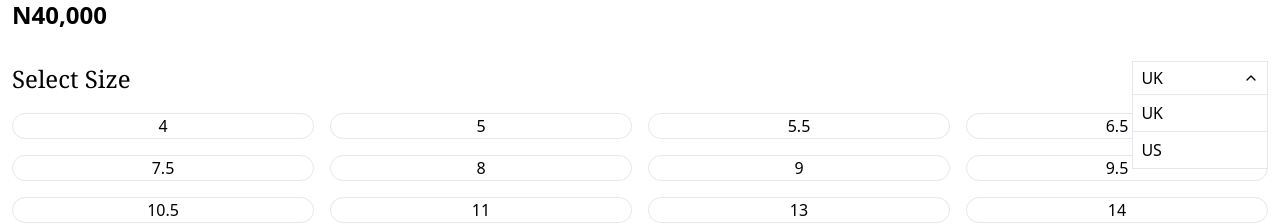
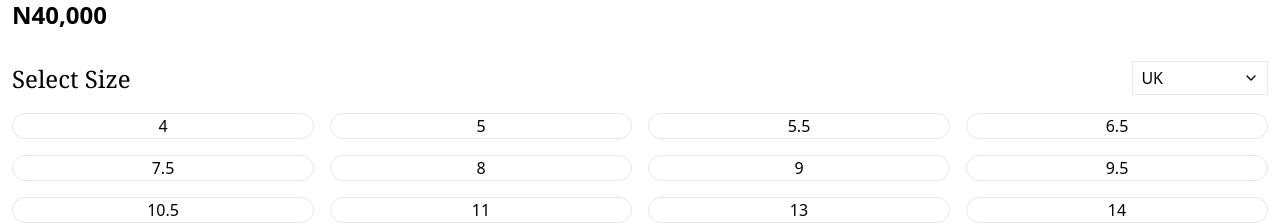
Before and after one commit to jephthahdominic/shoe-maker-template, a React (Vite) app: page /1 in a window 1280 px wide. Shown: the part 1257-1481 px from the top of the page. Built offline with nearby package versions, Linux system fonts and the light colour scheme; a web font is replaced by a local one.

Commit message:
new changes from my pc

```diff
--- a/src/components/SelectSize.jsx
+++ b/src/components/SelectSize.jsx
@@ -12,9 +12,9 @@ export default function SelectSize() {
             <span className='text-[1.5rem] font-serif'>Select Size</span>
             <div className='border absolute right-0 bg-white'>
                 <div className='flex py-1 px-2 gap-20 items-center' onClick={()=>setSelectCountry(s=>!s)}>
-                    {countrySize} {selectCountry ? <FiChevronDown /> : <FiChevronUp/>}
+                    {countrySize} {!selectCountry ? <FiChevronDown /> : <FiChevronUp/> }
                 </div>
-                <div className= {`flex flex-col ${selectCountry && 'hidden'}`}>
+                <div className= {`flex-col ${!selectCountry ? 'hidden' : 'flex'}`}>
                     {
                         sizes.map((size, index)=>(
                             <div className='border-t py-1.5 px-2' onClick={()=>{
```
